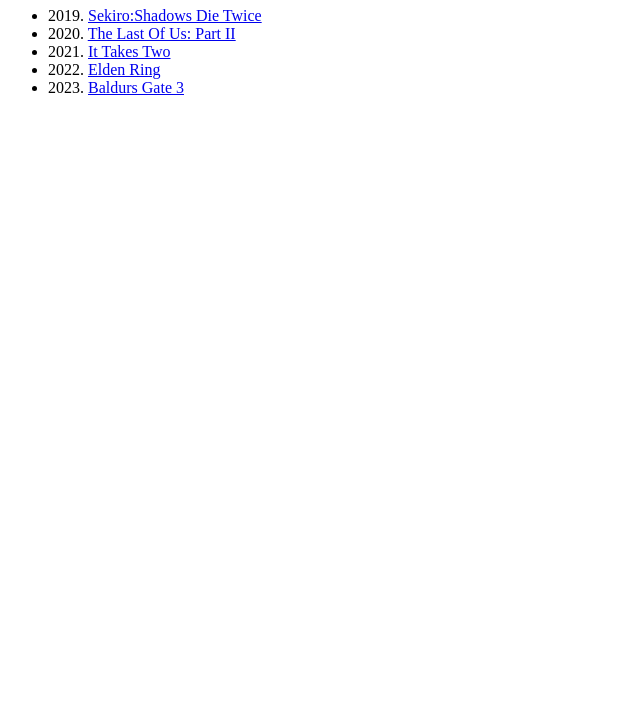
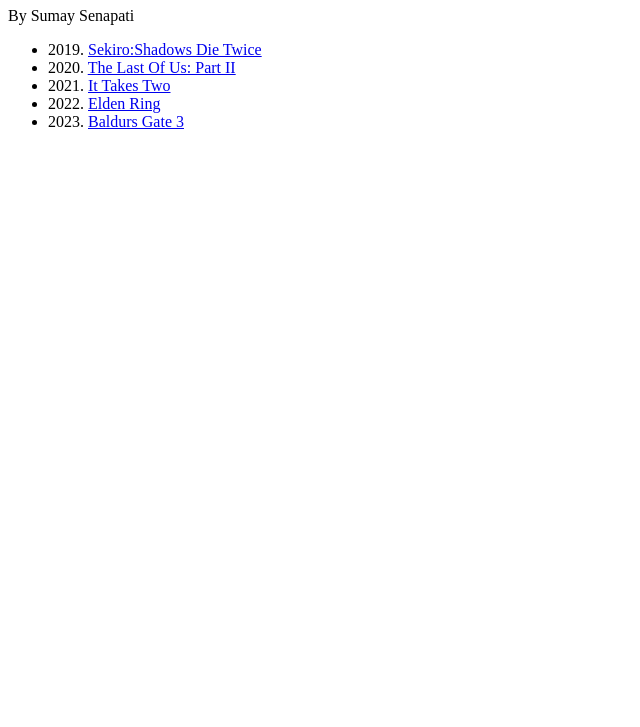
Before and after one commit to Sumay256/IGME-110-Repo, a plain HTML site: page index.html in a window 1280 px wide. Shown: the part 73-800 px from the top of the page, without its empty margins (0-640 px from the left). Drawn offline with Linux system fonts and the light colour scheme.

Commit message:
Update index.html

```diff
--- a/index.html
+++ b/index.html
@@ -7,6 +7,7 @@
 </head>
 <body>
   <h1>Game of the Year Winners(Last 5 years)</h1>
+  <hi>By Sumay Senapati</hi>
   <ul>
     <li>2019. <a href="https://www.sekirothegame.com/">Sekiro:Shadows Die Twice</a></li>
     <li>2020. <a href="https://www.playstation.com/en-us/the-last-of-us/">The Last Of Us: Part II</a></li>
```
